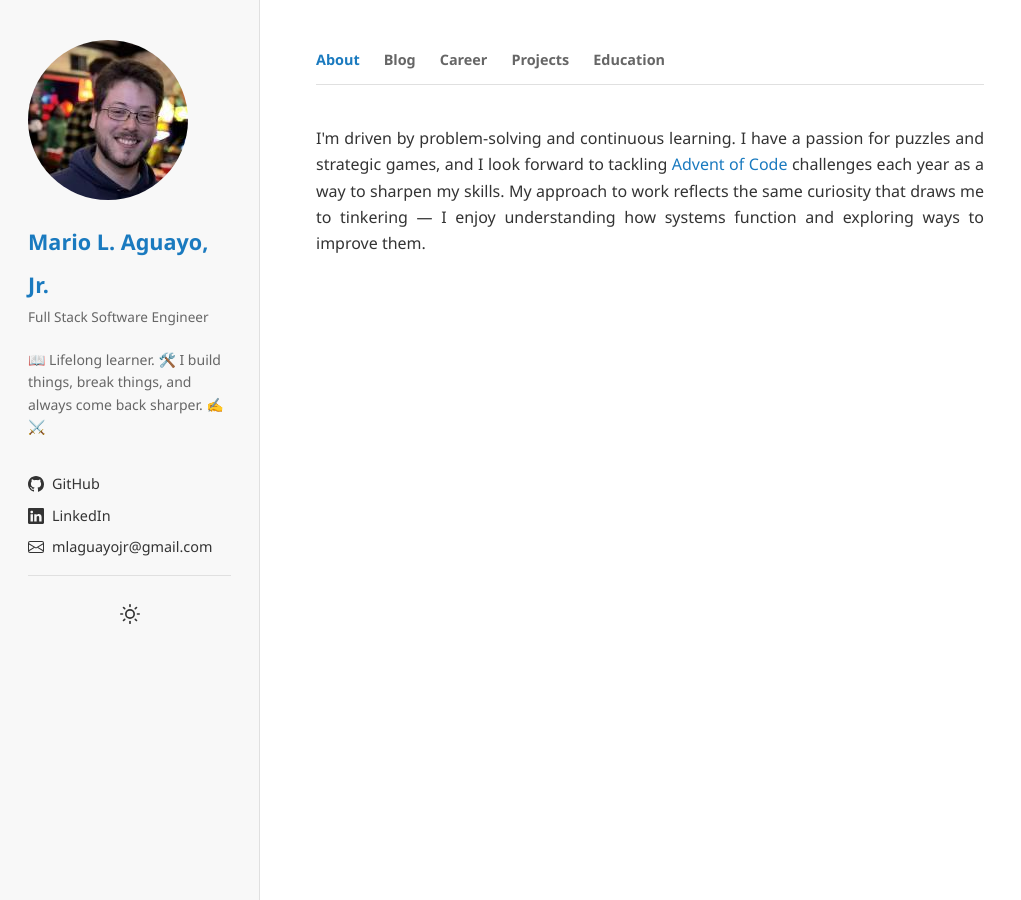
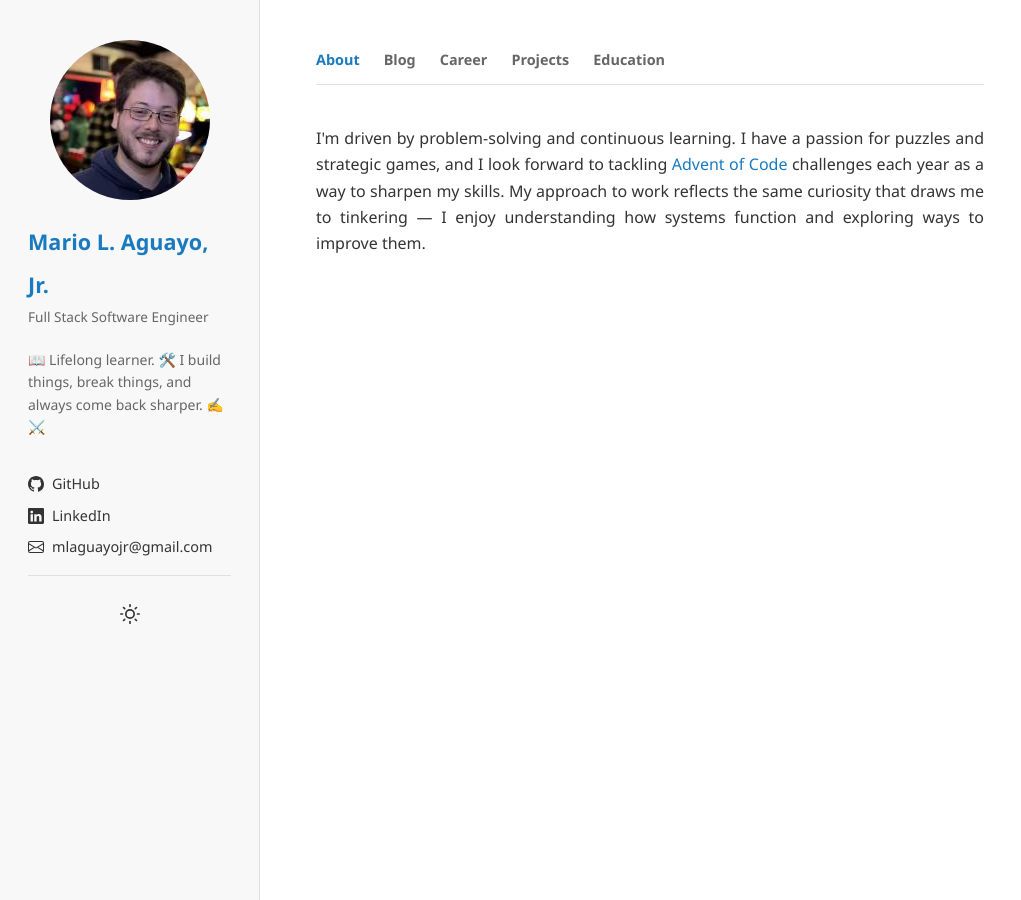
Before and after one commit to mlaguayojr/mlaguayojr.github.io, a Jekyll site: the page built from index.html, in a window 1280 px wide. Shown: the whole page, without its empty margins (0-1021 px from the left). Built offline with Jekyll 4.4.1, drawn with Linux system fonts in a browser that asks for light colours.

Commit message:
center align avatar

```diff
--- a/assets/css/style.css
+++ b/assets/css/style.css
@@ -90,6 +90,7 @@ aside {
   border-radius: 100%;
   object-fit: cover;
   display: block;
+  align-self: center;
 }
 
 .sidebar-name {
```
